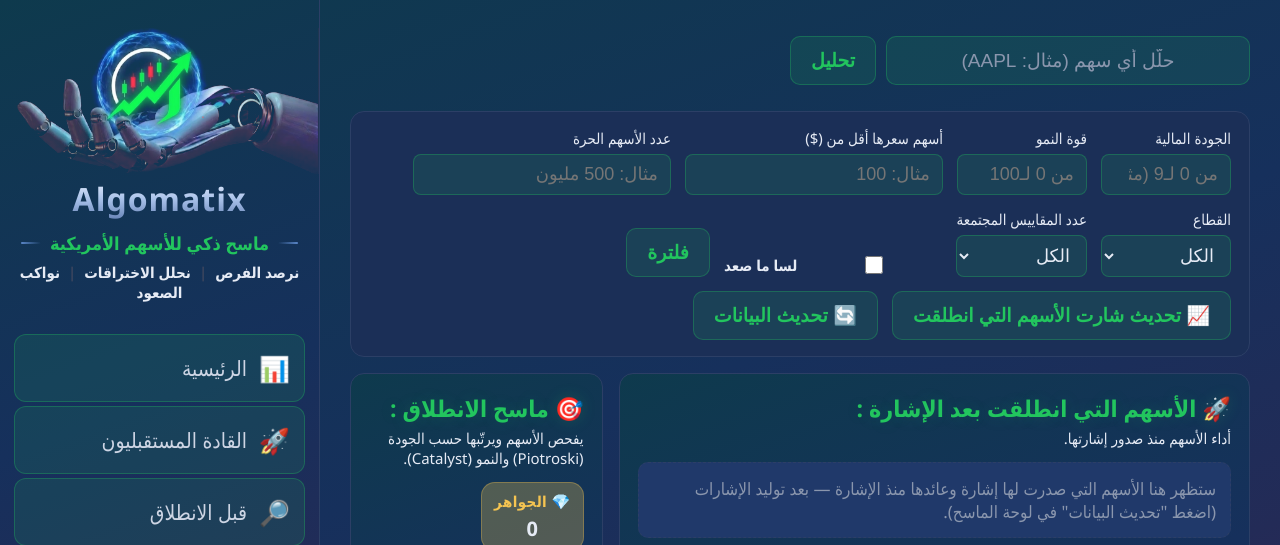
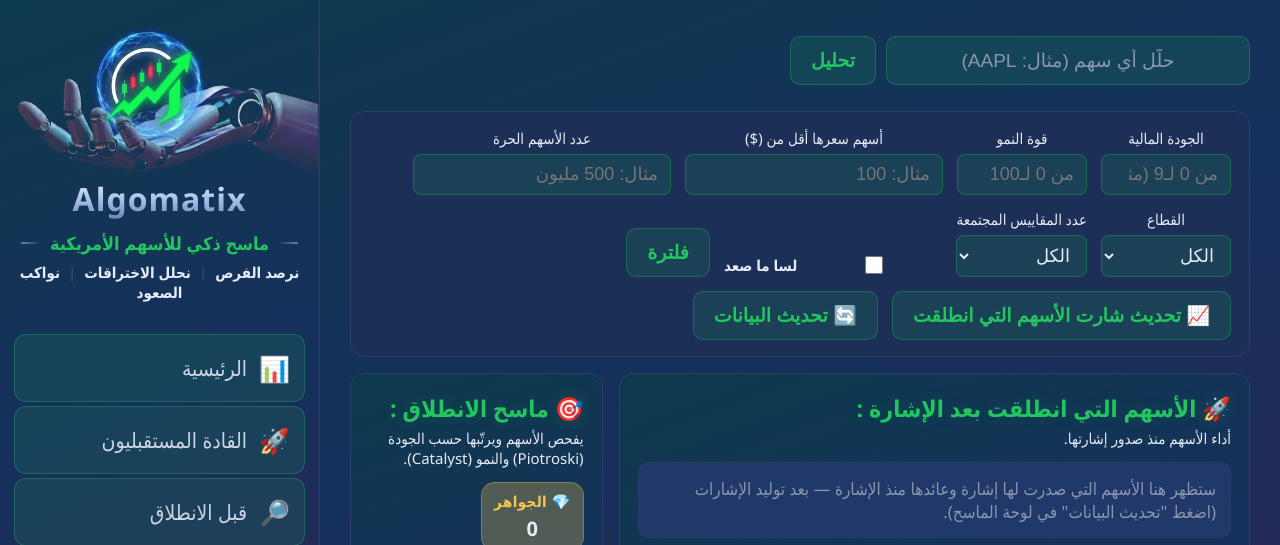
Before and after one commit to alasiri9/stock-analysis-platform, a Flask app: page / in a window 1280 px wide. Shown: the top 545 px of the page. Run offline with Flask 3, Linux system fonts and the light colour scheme; data that the repository does not hold is empty.

Commit message:
توسيط عناوين الفلاتر فوق مربعاتها (text-align:center) — رفع نسخة CSS إلى v=20260705i
Co-Authored-By: Claude Fable 5 <noreply@anthropic.com>

```diff
--- a/static/style.css
+++ b/static/style.css
@@ -198,7 +198,7 @@ a.stat-box:hover { filter: brightness(1.15); transform: translateY(-1px); }
   border-radius: var(--radius); padding: 16px 18px; margin-bottom: 16px;
 }
 .filter { display: flex; flex-direction: column; gap: 6px; }
-.filter label { color: var(--text); font-size: 15px; }
+.filter label { color: var(--text); font-size: 15px; text-align: center; }
 .filter input, .filter select {
   background: rgba(34,197,94,.12); border: 1px solid rgba(34,197,94,.3); color: var(--text);
   padding: 9px 12px; border-radius: 8px; font-size: 18px; min-width: 130px;
--- a/templates/base.html
+++ b/templates/base.html
@@ -8,7 +8,7 @@
   <link rel="apple-touch-icon" href="{{ url_for('static', filename='icon-192.png') }}">
   <link rel="manifest" href="{{ url_for('static', filename='manifest.json') }}">
   <meta name="theme-color" content="#0d1830">
-  <link rel="stylesheet" href="{{ url_for('static', filename='style.css') }}?v=20260705h">
+  <link rel="stylesheet" href="{{ url_for('static', filename='style.css') }}?v=20260705i">
 </head>
 <body>
   <div class="layout">
--- a/templates/login.html
+++ b/templates/login.html
@@ -8,7 +8,7 @@
   <link rel="apple-touch-icon" href="{{ url_for('static', filename='icon-192.png') }}">
   <link rel="manifest" href="{{ url_for('static', filename='manifest.json') }}">
   <meta name="theme-color" content="#0d1830">
-  <link rel="stylesheet" href="{{ url_for('static', filename='style.css') }}?v=20260705h">
+  <link rel="stylesheet" href="{{ url_for('static', filename='style.css') }}?v=20260705i">
 </head>
 <body>
   <div class="login-wrap">
```
